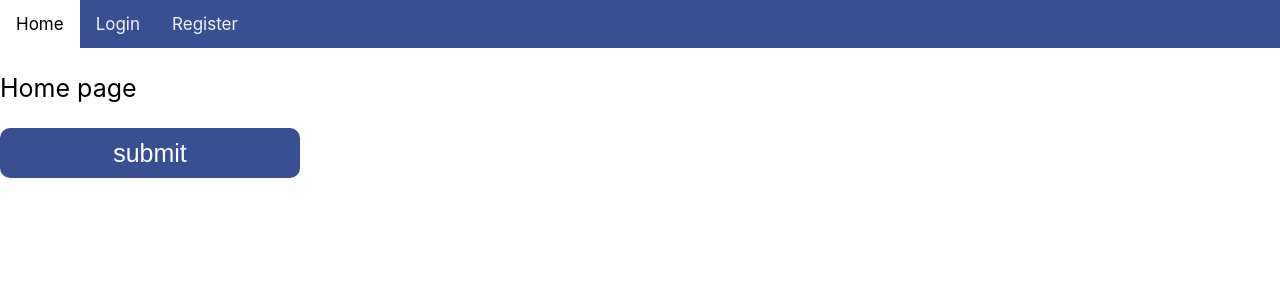
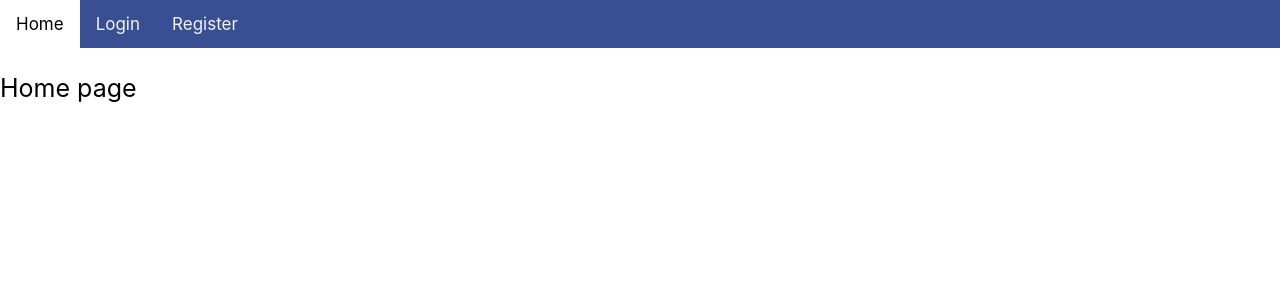
Before and after one commit to safaziedi/form-react, a React (Create React App) app: page / in a window 1280 px wide. Shown: the top 300 px of the page. Built offline with nearby package versions, Linux system fonts and the light colour scheme.

Commit message:
finalise axios

```diff
--- a/src/Components/Home.jsx
+++ b/src/Components/Home.jsx
@@ -5,7 +5,6 @@ const Home =()=> {
   return (
     <div>
         <p  style={{fontSize: 25}}>Home page</p>
-        <button >submit</button>
     </div>
   )
 }
```
